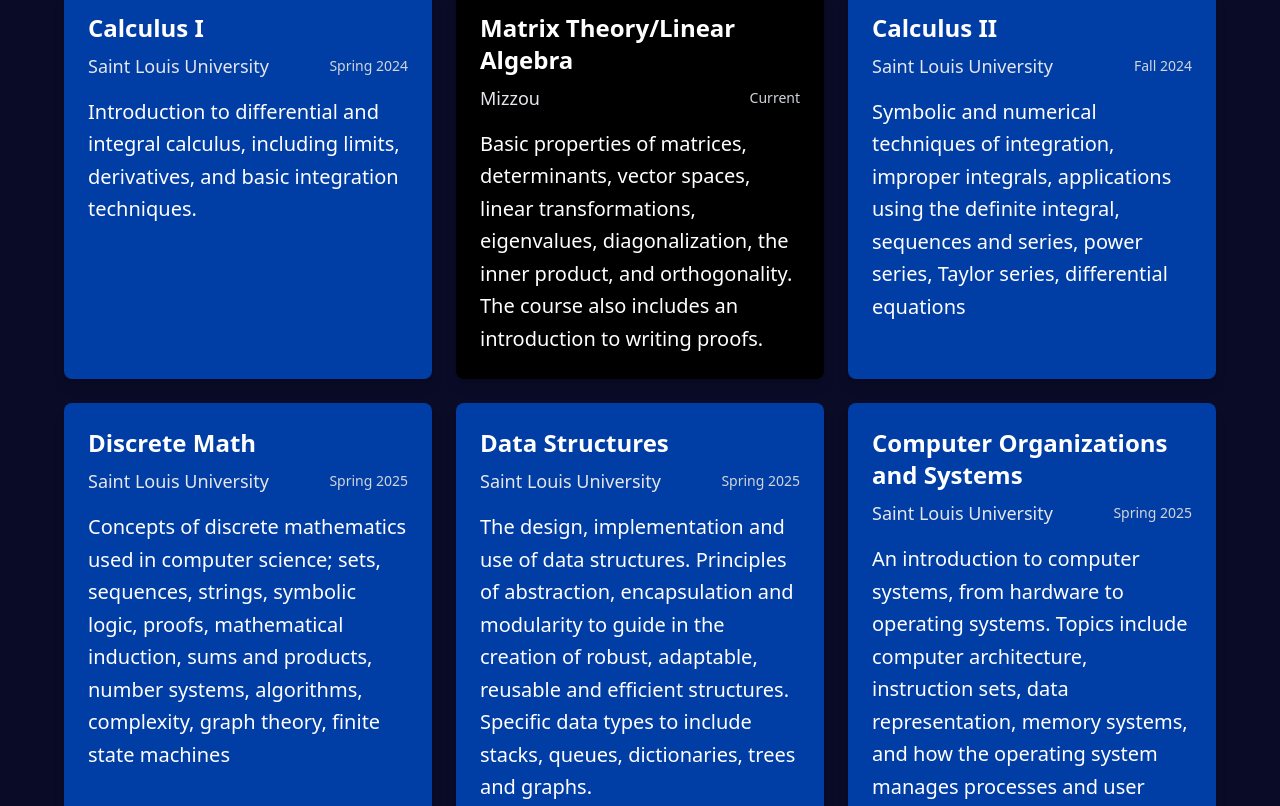
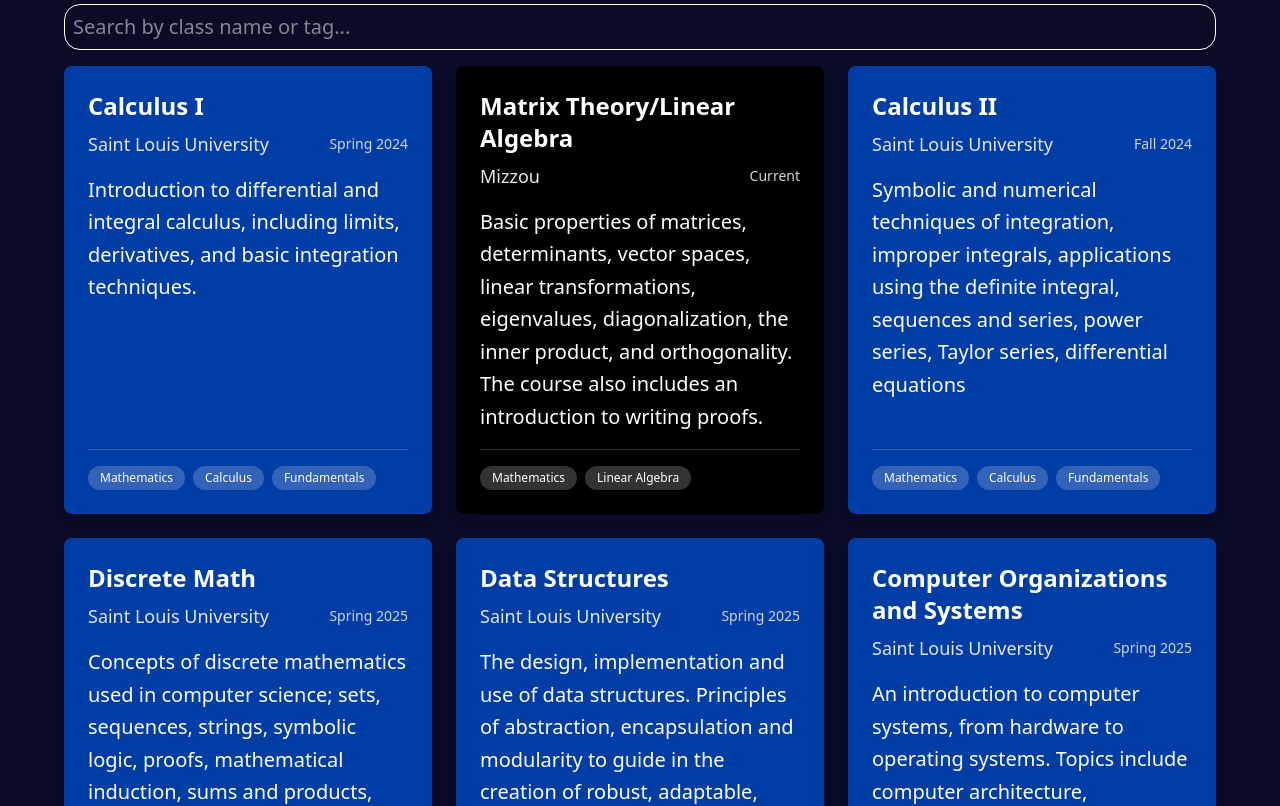
Before and after one commit to 1Bananas1/1bananas1.github.io, a React (Vite) app: page /classes in a window 1280 px wide. Shown: the part 280-1086 px from the top of the page. Built offline with nearby package versions, Linux system fonts and the light colour scheme.

Commit message:
Added: Resume, Prettier Config, Class Search Feature

```diff
--- a/src/components/ClassCard.jsx
+++ b/src/components/ClassCard.jsx
@@ -1,22 +1,20 @@
-// src/components/Card.jsx
 function ClassCard({
   school,
   classTakenName,
   date,
   description,
-  bgColor = "#031ca6",
+  bgColor = '#031ca6',
   tags = [],
   hasGitHub = false,
   hasExternal = false,
-  githubURL = "",
-  externalURL = "",
+  githubURL = '',
+  externalURL = '',
 }) {
-  // Check if bgColor is a hex color (starts with #) or a Tailwind class
-  const isHexColor = bgColor.startsWith("#");
+  const isHexColor = bgColor.startsWith('#')
 
   return (
     <div
-      className={`p-6 rounded-lg shadow-lg transition-transform hover:scale-105 hober:shadow-xl min-h-[300px] flex flex-col ${!isHexColor ? bgColor : ""}`}
+      className={`p-6 rounded-lg shadow-lg transition-transform hover:scale-105 hover:shadow-xl h-full flex flex-col ${!isHexColor ? bgColor : ''}`}
       style={isHexColor ? { backgroundColor: bgColor } : {}}
     >
       <div className="mb-4">
@@ -28,9 +26,50 @@
           <p className="text-sm text-gray-300">{date}</p>
         </div>
       </div>
-      <p className="text-white leading-relaxed">{description}</p>
+
+      <div className="flex-1 flex flex-col">
+        <p className="text-white leading-relaxed flex-1">{description}</p>
+
+        {tags.length > 0 && (
+          <div className="flex flex-wrap gap-2 mt-4 pt-4 border-t border-white/20">
+            {tags.map((tag, index) => (
+              <span
+                key={index}
+                className="px-3 py-1 bg-white/20 text-white text-xs rounded-full backdrop-blur-sm"
+              >
+                {tag}
+              </span>
+            ))}
+          </div>
+        )}
+
+        {(hasGitHub || hasExternal) && (
+          <div className="flex gap-3 mt-4 pt-4 border-t border-white/20">
+            {hasGitHub && githubURL && (
+              <a
+                href={githubURL}
+                target="_blank"
+                rel="noopener noreferrer"
+                className="px-3 py-1 bg-white/20 text-white text-sm rounded hover:bg-white/30 transition-colors"
+              >
+                GitHub
+              </a>
+            )}
+            {hasExternal && externalURL && (
+              <a
+                href={externalURL}
+                target="_blank"
+                rel="noopener noreferrer"
+                className="px-3 py-1 bg-white/20 text-white text-sm rounded hover:bg-white/30 transition-colors"
+              >
+                External
+              </a>
+            )}
+          </div>
+        )}
+      </div>
     </div>
-  );
+  )
 }
 
-export default ClassCard;
+export default ClassCard
--- /dev/null
+++ b/src/components/ClassSearch.jsx
@@ -0,0 +1,18 @@
+function ClassSearch({ searchTerm, setSearchTerm }) {
+  const handleInputChange = (e) => {
+    const searchValue = e.target.value
+    setSearchTerm(searchValue)
+  }
+
+  return (
+    <input
+      type="text"
+      value={searchTerm}
+      onChange={handleInputChange}
+      placeholder="Search by class name or tag..."
+      className="w-full p-2 rounded-2xl border"
+    />
+  )
+}
+
+export default ClassSearch
--- /dev/null
+++ b/src/data/classDict.jsx
@@ -0,0 +1,105 @@
+export const classesData = [
+  {
+    id: 'calculus-1',
+    school: 'Saint Louis University',
+    classTakenName: 'Calculus I',
+    bgColor: '#003DA5',
+    date: 'Spring 2024',
+    description:
+      'Introduction to differential and integral calculus, including limits, derivatives, and basic integration techniques.',
+    tags: ['Mathematics', 'Calculus', 'Fundamentals'],
+  },
+  {
+    id: 'linear-algebra',
+    school: 'Mizzou',
+    classTakenName: 'Matrix Theory/Linear Algebra',
+    bgColor: '#000000',
+    date: 'Current',
+    description:
+      'Basic properties of matrices, determinants, vector spaces, linear transformations, eigenvalues, diagonalization, the inner product, and orthogonality. The course also includes an introduction to writing proofs.',
+    tags: ['Mathematics', 'Linear Algebra'],
+  },
+  {
+    id: 'calculus-2',
+    school: 'Saint Louis University',
+    classTakenName: 'Calculus II',
+    bgColor: '#003DA5',
+    date: 'Fall 2024',
+    description:
+      'Symbolic and numerical techniques of integration, improper integrals, applications using the definite integral, sequences and series, power series, Taylor series, differential equations',
+    tags: ['Mathematics', 'Calculus', 'Fundamentals'],
+  },
+  {
+    id: 'discrete-math',
+    school: 'Saint Louis University',
+    classTakenName: 'Discrete Math',
+    bgColor: '#003DA5',
+    date: 'Spring 2025',
+    description:
+      'Concepts of discrete mathematics used in computer science; sets, sequences, strings, symbolic logic, proofs, mathematical induction, sums and products, number systems, algorithms, complexity, graph theory, finite state machines',
+    tags: ['Mathematics', 'Fundamentals'],
+  },
+  {
+    id: 'data-structures',
+    school: 'Saint Louis University',
+    classTakenName: 'Data Structures',
+    bgColor: '#003DA5',
+    date: 'Spring 2025',
+    description:
+      'The design, implementation and use of data structures. Principles of abstraction, encapsulation and modularity to guide in the creation of robust, adaptable, reusable and efficient structures. Specific data types to include stacks, queues, dictionaries, trees and graphs.',
+    tags: ['Computer Science', 'Fundamentals'],
+  },
+  {
+    id: 'computer-organizations-systems',
+    school: 'Saint Louis University',
+    classTakenName: 'Computer Organizations and Systems',
+    bgColor: '#003DA5',
+    date: 'Spring 2025',
+    description:
+      'An introduction to computer systems, from hardware to operating systems. Topics include computer architecture, instruction sets, data representation, memory systems, and how the operating system manages processes and user applications.',
+    tags: ['Computer Science', 'Fundamentals'],
+  },
+  {
+    id: 'intro-oop',
+    school: 'Saint Louis University',
+    classTakenName: 'Intro to Object Oriented Programming',
+    bgColor: '#003DA5',
+    date: 'Fall 2024',
+    description:
+      'A rigorous introduction to programming using an object-oriented language, including use of variables, control structures, existing classes and functions and recursion, as well as user-defined functions and classes. Good software development practices will also be established, including issues of design, documentation, and testing.',
+    tags: ['Computer Science', 'Fundamentals'],
+  },
+]
+// cls could be named literally anything but it just stands for class
+export const getClassesBySchool = (school) => {
+  return classesData.filter((cls) => cls.school === school)
+}
+
+export const getCurrentClasses = () => {
+  return classesData.filter((cls) => cls.date === 'Current')
+}
+
+export const getClassesByTag = (tag) => {
+  return classesData.filter((cls) => cls.tags.includes(tag))
+}
+
+export const getClassesByDate = (date) => {
+  return classesData.filter((cls) => cls.date === date)
+}
+
+export const getClassById = (id) => {
+  return classesData.find((cls) => cls.id === id)
+}
+
+export const getAllSchools = () => {
+  return [...new Set(classesData.map((cls) => cls.school))]
+}
+
+export const getAllTags = () => {
+  const allTags = classesData.flatMap((cls) => cls.tags)
+  return [...new Set(allTags)]
+}
+
+export const getClassesBySemester = (semester) => {
+  return classesData.filter((cls) => cls.date.includes(semester))
+}
--- a/src/index.css
+++ b/src/index.css
@@ -1,5 +1,5 @@
-@import url("https://fonts.googleapis.com/css2?family=Inter:ital,opsz,wght@0,14..32,100..900;1,14..32,100..900&family=Manrope:wght@200..800&display=swap");
-@import "tailwindcss";
+@import url('https://fonts.googleapis.com/css2?family=Inter:ital,opsz,wght@0,14..32,100..900;1,14..32,100..900&family=Manrope:wght@200..800&display=swap');
+@import 'tailwindcss';
 
 /* Tailwind v4 Theme Configuration */
 @theme {
@@ -11,8 +11,8 @@
   --color-swash-5: #0d2673;
 
   /* Custom Fonts */
-  --font-family-inter: "Inter", ui-sans-serif, system-ui, sans-serif;
-  --font-family-manrope: "Manrope", ui-sans-serif, system-ui, sans-serif;
+  --font-family-inter: 'Inter', ui-sans-serif, system-ui, sans-serif;
+  --font-family-manrope: 'Manrope', ui-sans-serif, system-ui, sans-serif;
 
   /* Custom Font Sizes */
   --font-size-base: 1.3rem;
@@ -64,6 +64,20 @@
   border-radius: 25px;
 }
 
+@keyframes fadeIn {
+  from {
+    opacity: 0;
+    transform: translateY(20px);
+  }
+  to {
+    opacity: 1;
+    transform: translateY(0);
+  }
+}
+
+.animate-fadeIn {
+  animation: fadeIn 0.3s ease-out forwards;
+}
 @layer base {
   html {
     box-sizing: border-box;
--- a/src/pages/Classes.jsx
+++ b/src/pages/Classes.jsx
@@ -1,6 +1,24 @@
-import ClassCard from "../components/ClassCard";
+import { useState } from 'react'
+import ClassCard from '../components/ClassCard'
+import ClassSearch from '../components/ClassSearch'
+import { classesData } from '../data/classDict.jsx'
 
 function Classes() {
+  const [searchTerm, setSearchTerm] = useState('')
+
+  const filteredClasses = classesData.filter((classInfo) => {
+    const searchLower = searchTerm.toLowerCase()
+
+    const nameMatches = classInfo.classTakenName
+      .toLowerCase()
+      .includes(searchLower)
+    const tagMatches = classInfo.tags.some((tag) =>
+      tag.toLowerCase().includes(searchLower)
+    )
+
+    return nameMatches || tagMatches
+  })
+
   return (
     <div className="py-16 px-4">
       <div className="max-w-6xl mx-auto">
@@ -8,68 +26,38 @@
           <h2 className="text-5xl font-normal text-white mb-4">Classes</h2>
           <p className="text-base text-gray-300">Courses Taken</p>
         </div>
+        <div className="justify-left pb-4 pt-4">
+          <ClassSearch searchTerm={searchTerm} setSearchTerm={setSearchTerm} />
+        </div>
 
-        <div className="grid grid-cols-1 md:grid-cols-2 lg:grid-cols-3 gap-6">
-          <ClassCard
-            school="Saint Louis University"
-            classTakenName="Calculus I"
-            bgColor="#003DA5"
-            date="Spring 2024"
-            description="Introduction to differential and integral calculus, including limits, derivatives, and basic integration techniques."
-            tags={["Mathematics", "Calculus", "Fundamentals"]}
-          />
-          <ClassCard
-            school="Mizzou"
-            classTakenName="Matrix Theory/Linear Algebra"
-            bgColor="#000000"
-            date="Current"
-            description="Basic properties of matrices, determinants, vector spaces, linear transformations, eigenvalues, diagonalization, the inner product, and orthogonality. The course also includes an introduction to writing proofs."
-            tags={["Mathematics", "Linear Algebra"]}
-          />
-          <ClassCard
-            school="Saint Louis University"
-            classTakenName="Calculus II"
-            bgColor="#003DA5"
-            date="Fall 2024"
-            description="Symbolic and numerical techniques of integration, improper integrals, applications using the definite integral, sequences and series, power series, Taylor series, differential equations"
-            tags={["Mathematics", "Calculus", "Fundamentals"]}
-          />
-          <ClassCard
-            school="Saint Louis University"
-            classTakenName="Discrete Math"
-            bgColor="#003DA5"
-            date="Spring 2025"
-            description="Concepts of discrete mathematics used in computer science; sets, sequences, strings, symbolic logic, proofs, mathematical induction, sums and products, number systems, algorithms, complexity, graph theory, finite state machines"
-            tags={["Mathematics", "Fundamentals"]}
-          />
-          <ClassCard
-            school="Saint Louis University"
-            classTakenName="Data Structures"
-            bgColor="#003DA5"
-            date="Spring 2025"
-            description="The design, implementation and use of data structures. Principles of abstraction, encapsulation and modularity to guide in the creation of robust, adaptable, reusable and efficient structures. Specific data types to include stacks, queues, dictionaries, trees and graphs."
-            tags={["Computer Science", "Fundamentals"]}
-          />
-          <ClassCard
-            school="Saint Louis University"
-            classTakenName="Computer Organizations and Systems"
-            bgColor="#003DA5"
-            date="Spring 2025"
-            description="An introduction to computer systems, from hardware to operating systems. Topics include computer architecture, instruction sets, data representation, memory systems, and how the operating system manages processes and user applications."
-            tags={["Computer Science", "Fundamentals"]}
-          />
-          <ClassCard
-            school="Saint Louis University"
-            classTakenName="Intro to Object Oriented Programming"
-            bgColor="#003DA5"
-            date="Fall 2024"
-            description="A rigorous introduction to programming using an object-oriented language, including use of variables, control structures, existing classes and functions and recursion, as well as user-defined functions and classes. Good software development practices will also be established, including issues of design, documentation, and testing."
-            tags={["Computer Science", "Fundamentals"]}
-          />
-        </div>
+        {filteredClasses.length === 0 && searchTerm ? (
+          <div className="text-center py-12 transition-all duration-300 ease-in-out">
+            <h3 className="text-2xl text-gray-400 mb-4">
+              Oops! We couldn't find that class
+            </h3>
+            <p className="text-gray-500">
+              Try searching for a different class name or tag like
+              "Mathematics", "Computer Science", or "Calculus"
+            </p>
+          </div>
+        ) : (
+          <div className="grid grid-cols-1 md:grid-cols-2 lg:grid-cols-3 gap-6">
+            {filteredClasses.map((classInfo, index) => (
+              <div
+                key={classInfo.id}
+                className="animate-fadeIn"
+                style={{
+                  animationDelay: `${index * 50}ms`,
+                }}
+              >
+                <ClassCard {...classInfo} />
+              </div>
+            ))}
+          </div>
+        )}
       </div>
     </div>
-  );
+  )
 }
 
-export default Classes;
+export default Classes
```
Also changed, not shown: src/components/Navbar.jsx (+15 -16 lines), 1 other file (tests, documents, lock files or other folders).
